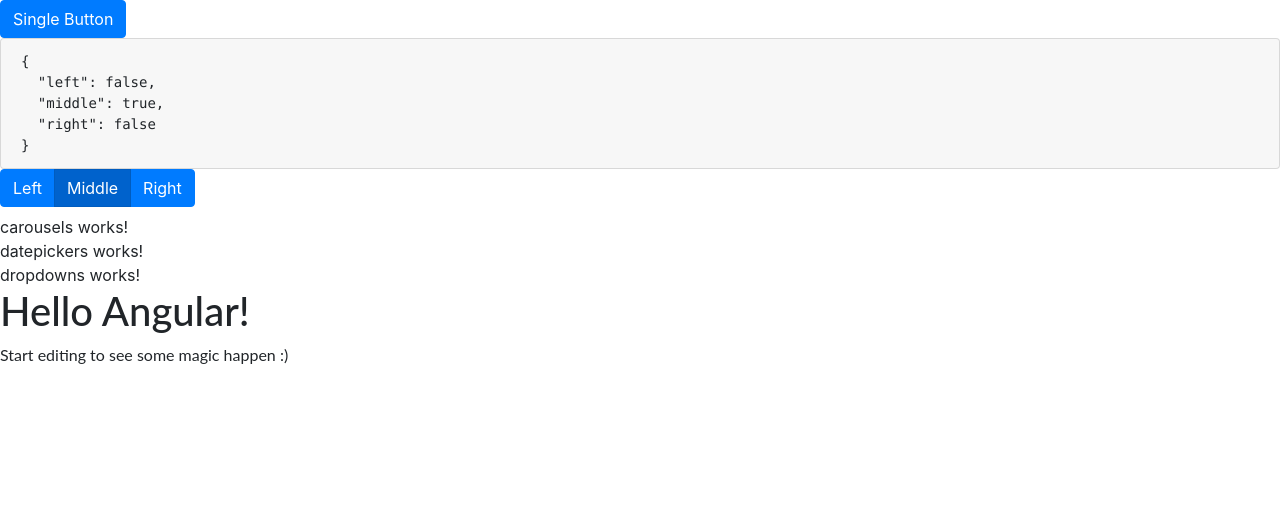
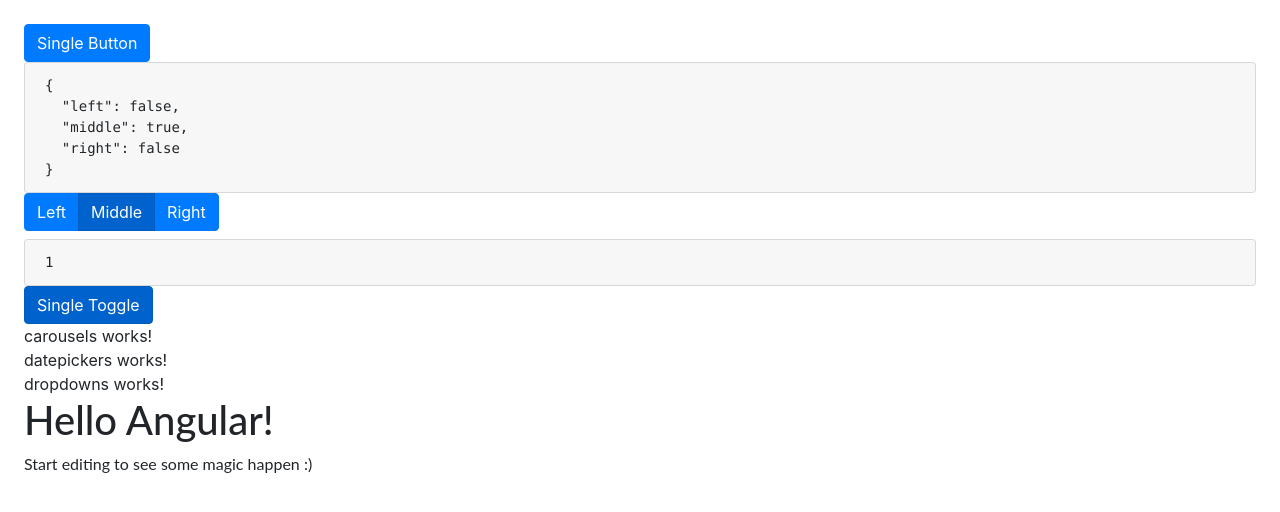
Before and after one commit to ImsirovicAjdin/angular-whse3c, an Angular app: page / in a window 1280 px wide. Shown: the top 512 px of the page. Built offline with nearby package versions, Linux system fonts and the light colour scheme.

Commit message:
Add a custom checkbox value in a toggle button

```diff
--- a/src/app/app.component.html
+++ b/src/app/app.component.html
@@ -1,3 +1,4 @@
+<div class="p-4">
   <my-buttons></my-buttons>
   <my-carousels></my-carousels>
   <my-datepickers></my-datepickers>
@@ -6,3 +7,4 @@
   <p>
     Start editing to see some magic happen :)
   </p>
+</div>
--- a/src/app/buttons/buttons.component.html
+++ b/src/app/buttons/buttons.component.html
@@ -12,3 +12,10 @@
   <label class="btn btn-primary" [(ngModel)]="checkModel.right"
          btnCheckbox tabindex="0" role="button">Right</label>
 </div>
+
+<pre class="card card-block card-header">{{singleModel}}</pre>
+<button type="button" class="btn btn-primary"
+        [(ngModel)]="singleModel" btnCheckbox
+        btnCheckboxTrue="1" btnCheckboxFalse="0">
+  Single Toggle
+</button>
--- a/src/app/buttons/buttons.component.ts
+++ b/src/app/buttons/buttons.component.ts
@@ -6,4 +6,5 @@ import { Component } from '@angular/core';
 })
 export class ButtonsComponent {
   checkModel: any = { left: false, middle: true, right: false };
+  singleModel = '1';
 }
```
Lines whose indentation alone changed are shown as unchanged.
